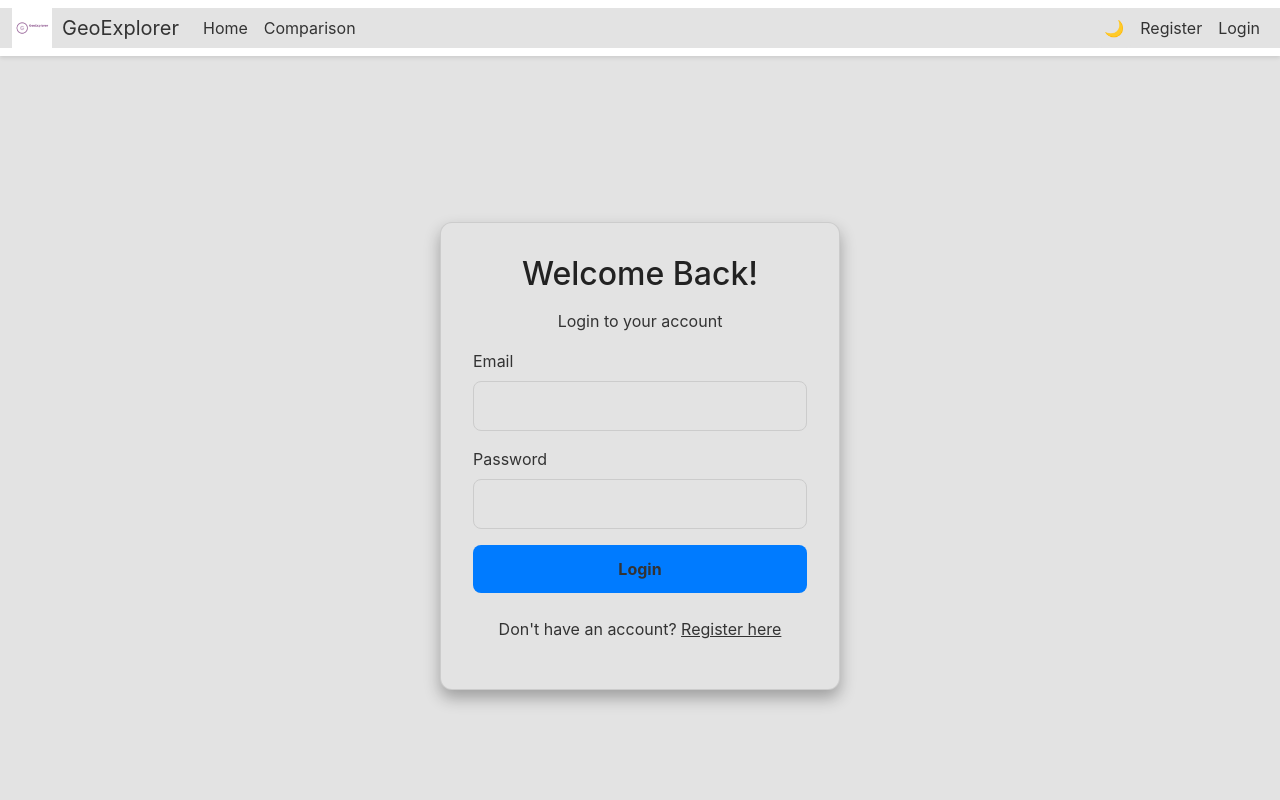
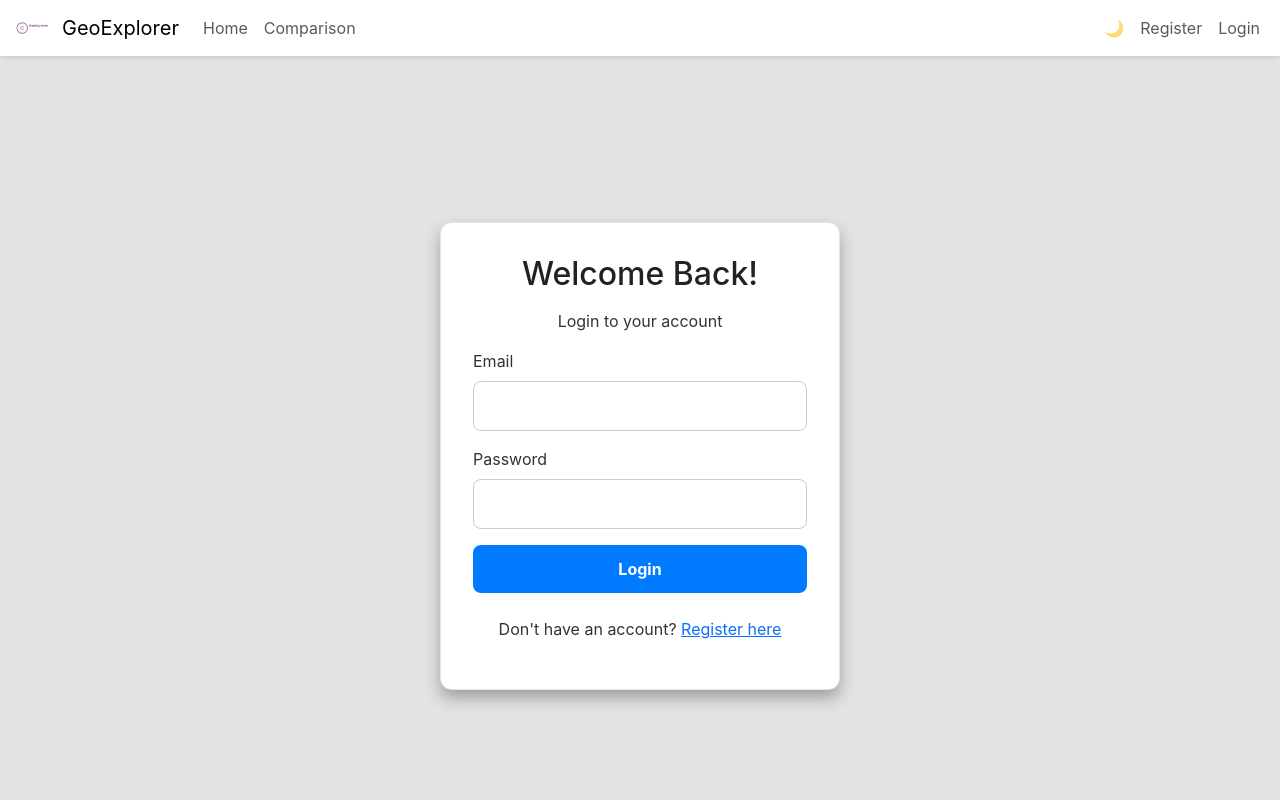
Before and after one commit to Rajithaisuru/AF_61317241, a React (Vite) app in the folder frontend/: page /login in a window 1280 px wide. Shown: the top 800 px of the page. Built offline with nearby package versions, Linux system fonts and the light colour scheme; no server answers.

Commit message:
keep previous css

```diff
--- a/frontend/src/index.css
+++ b/frontend/src/index.css
@@ -19,10 +19,10 @@ html.dark, body.dark {
 }
 
 /* LIGHT MODE OVERRIDES*/
-html.light, body.light, .light, body.light * {
+html.light, body.light {
   background-color: #e3e3e3 !important;
+  background-image: none !important;
   color: #333333 !important;
-  background-image: none !important;
 }
 
 /* Make sure headings flip to dark in light mode */
```
